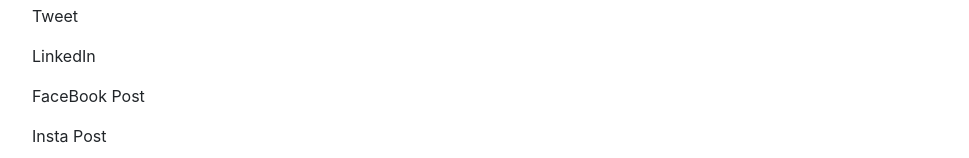
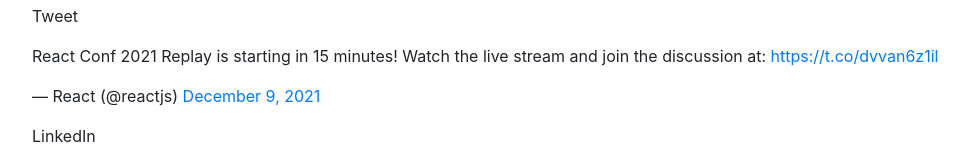
Before and after one commit to shridhar-javafsd/lti-react-demo, a React (Create React App) app: page / in a window 1280 px wide. Shown: the part 640-798 px from the top of the page, without its empty margins (53-1022 px from the left). Built offline with nearby package versions, Linux system fonts and the light colour scheme.

Commit message:
Update MyMedia.js

```diff
--- a/src/MyMedia.js
+++ b/src/MyMedia.js
@@ -15,6 +15,7 @@ const MyMedia = () => {
             </div>
             <p>Tweet</p>
             <div>
+                <blockquote class="twitter-tweet"><p lang="en" dir="ltr">React Conf 2021 Replay is starting in 15 minutes! Watch the live stream and join the discussion at: <a href="https://t.co/dvvan6z1il">https://t.co/dvvan6z1il</a></p>&mdash; React (@reactjs) <a href="https://twitter.com/reactjs/status/1468827005525368832?ref_src=twsrc%5Etfw">December 9, 2021</a></blockquote> <script async src="https://platform.twitter.com/widgets.js" charset="utf-8"></script>
 
             </div>
             <p>LinkedIn</p>
```
